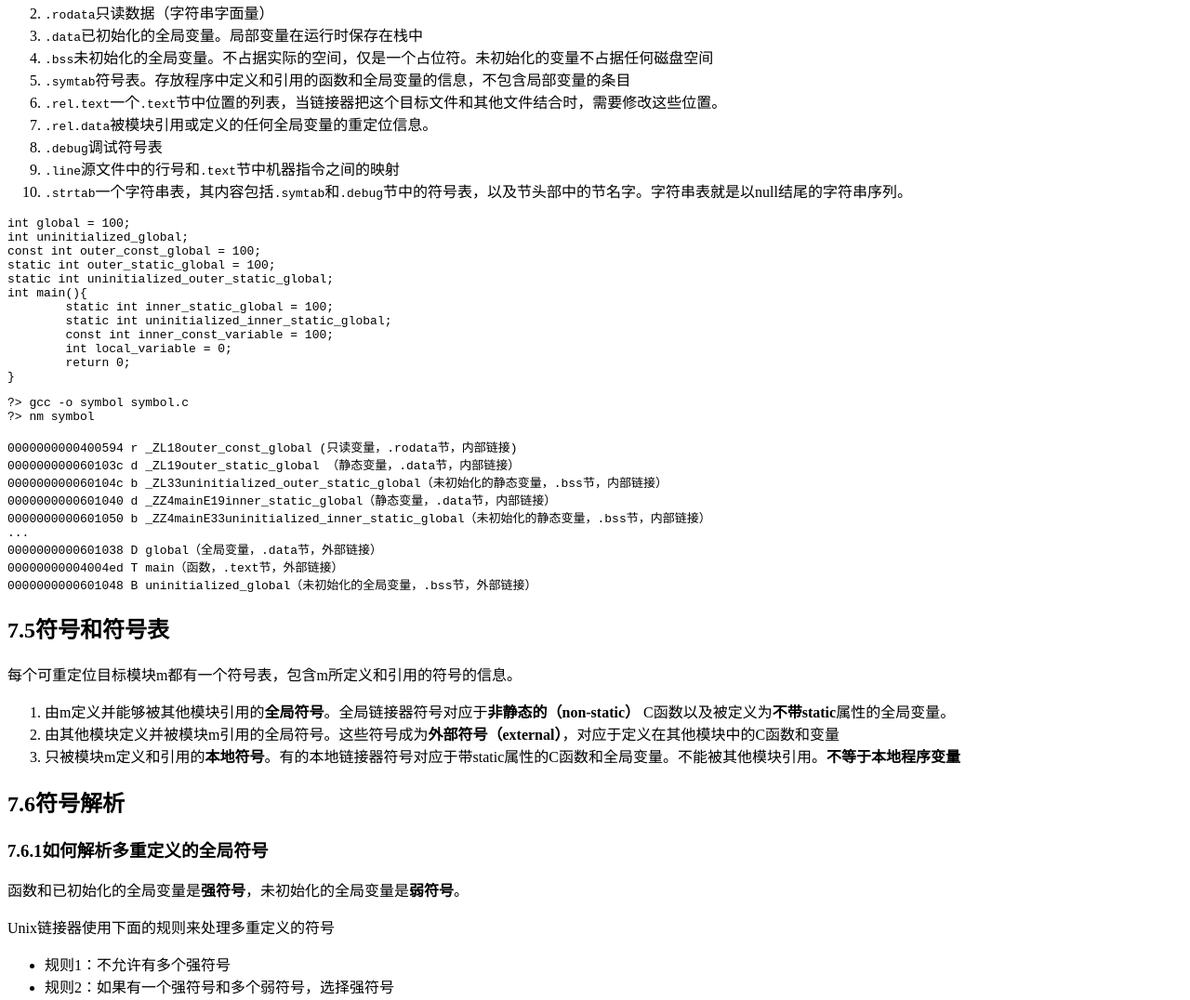
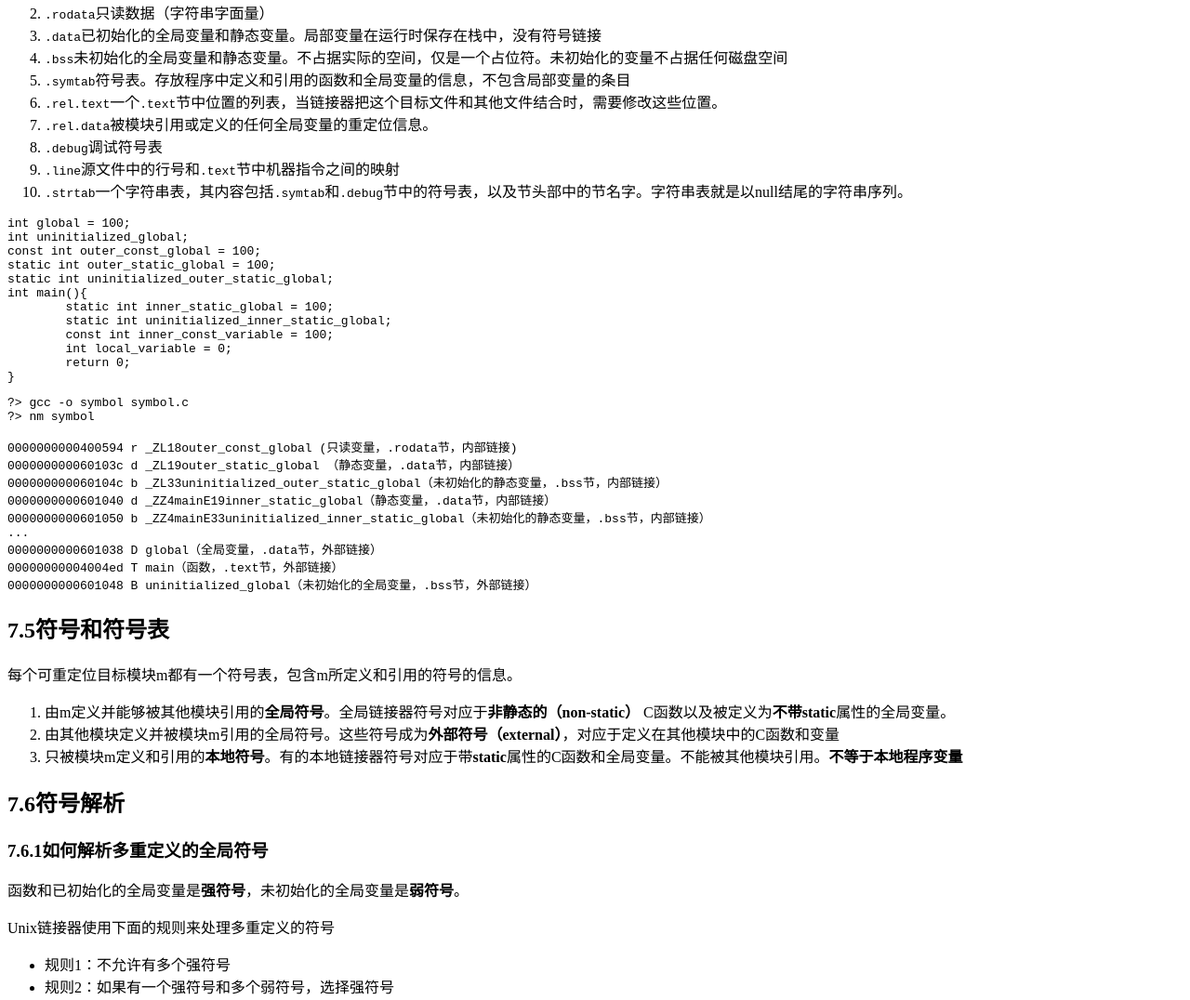
Before and after one commit to wangxinalex/wangxinalex.github.io, a Jekyll site: the page built from _posts/2014-10-22-csapp-linking.md, in a window 1280 px wide and 1400 px high, scrolled down 1353 px. Shown: the part 278-1354 px from the top of the window at 93% size. Built offline with Jekyll 4.4.1, drawn with Linux system fonts in a browser that asks for light colours; comment, search, counter and statistics services are not loaded; some of the changed text lies outside the part shown.

Commit message:
modified

```diff
--- a/_posts/2014-10-22-csapp-linking.md
+++ b/_posts/2014-10-22-csapp-linking.md
@@ -38,10 +38,10 @@ tags: OS Compiler C
 ##7.4可重定位目标文件
 ![](http://i.imgur.com/29kJ0Ri.png)
 
-1. `.text`已编译程序的机器代码
+1. `.text`已编译程序的机器代码（函数名）
 2. `.rodata`只读数据（字符串字面量）
-3. `.data`已初始化的全局变量。局部变量在运行时保存在栈中
-4. `.bss`未初始化的全局变量。不占据实际的空间，仅是一个占位符。未初始化的变量不占据任何磁盘空间
+3. `.data`已初始化的全局变量和静态变量。局部变量在运行时保存在栈中，没有符号链接
+4. `.bss`未初始化的全局变量和静态变量。不占据实际的空间，仅是一个占位符。未初始化的变量不占据任何磁盘空间
 5. `.symtab`符号表。存放程序中定义和引用的函数和全局变量的信息，不包含局部变量的条目
 6. `.rel.text`一个`.text`节中位置的列表，当链接器把这个目标文件和其他文件结合时，需要修改这些位置。
 7. `.rel.data`被模块引用或定义的任何全局变量的重定位信息。
@@ -85,7 +85,7 @@ int main(){
 
 1. 由m定义并能够被其他模块引用的**全局符号**。全局链接器符号对应于**非静态的（non-static）** C函数以及被定义为**不带static**属性的全局变量。
 2. 由其他模块定义并被模块m引用的全局符号。这些符号成为**外部符号（external）**，对应于定义在其他模块中的C函数和变量
-3. 只被模块m定义和引用的**本地符号**。有的本地链接器符号对应于带static属性的C函数和全局变量。不能被其他模块引用。**不等于本地程序变量**
+3. 只被模块m定义和引用的**本地符号**。有的本地链接器符号对应于带**static**属性的C函数和全局变量。不能被其他模块引用。**不等于本地程序变量**
 
 ##7.6符号解析
 
```
